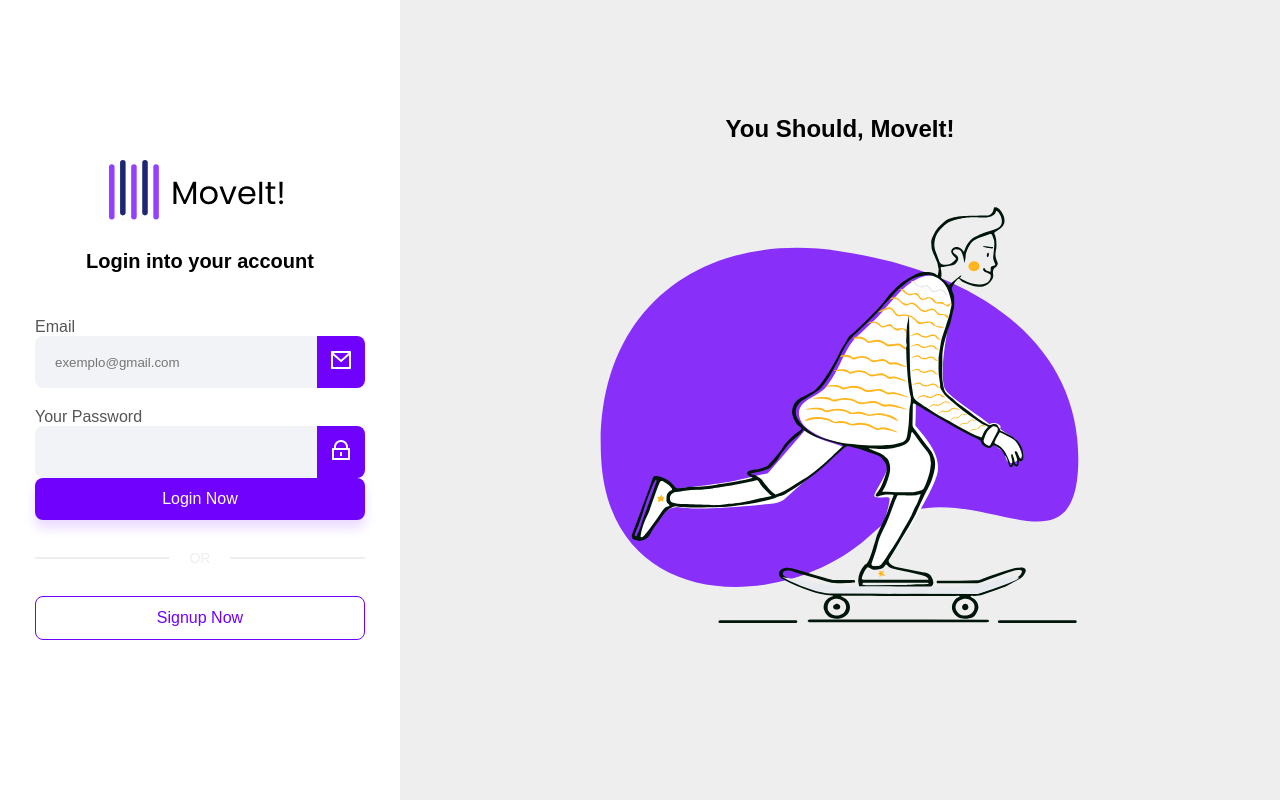
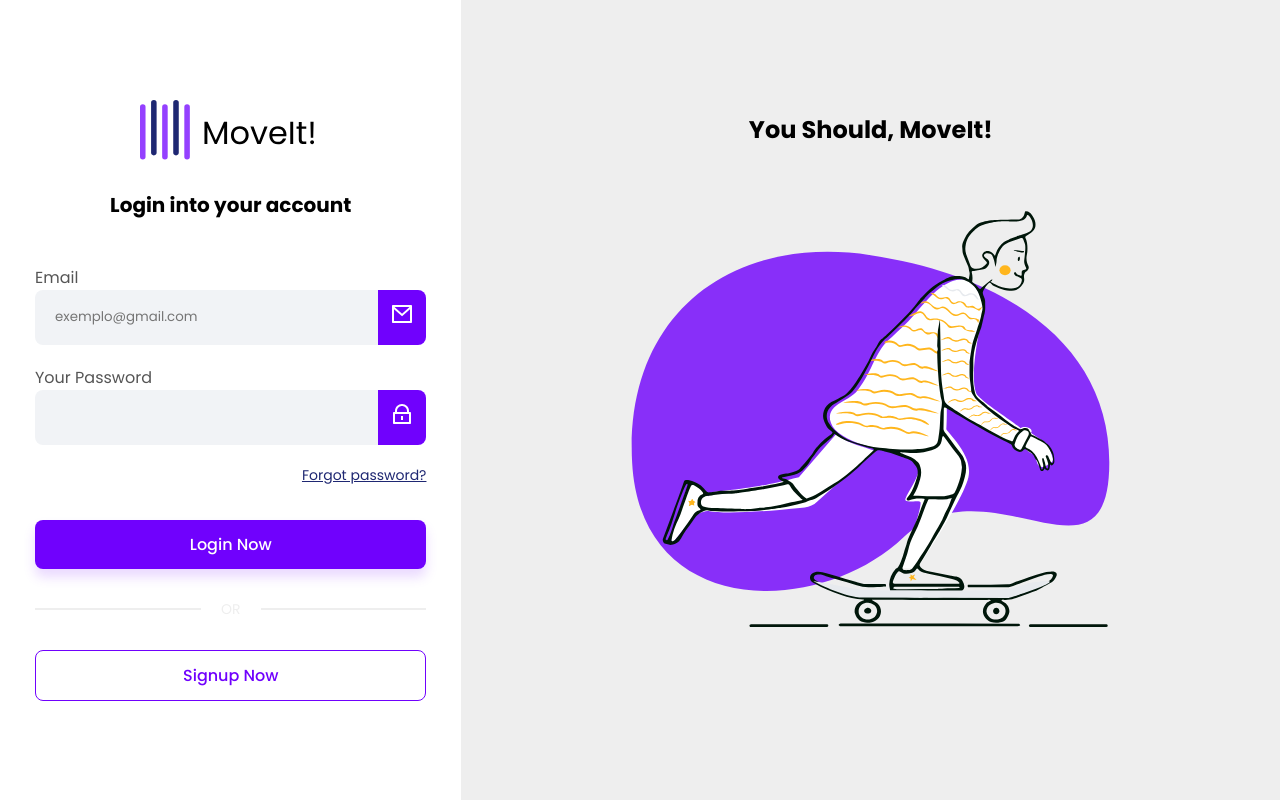
Before and after one commit to Felps3296/login-page-Angular-SpringBoot-FrontEnd, an Angular app: page /login in a window 1280 px wide. Built offline with nearby package versions, Linux system fonts and the light colour scheme.

Commit message:
Finalizando tela de login

```diff
--- a/src/app/pages/login/login.component.html
+++ b/src/app/pages/login/login.component.html
@@ -21,5 +21,8 @@
     >
       <img src="/assets/svg/password-icon.svg"/>
     </app-primary-input>
+    <span>
+      Forgot password?
+    </span>
   </form>
 </app-default-login-layout>
--- a/src/app/pages/login/login.component.scss
+++ b/src/app/pages/login/login.component.scss
@@ -1,7 +1,16 @@
+@import "../../../styles/variables.scss";
 
 form{
   width: 100%;
   display: flex;
   flex-direction: column;
   gap: 20px;
+  margin-bottom: 34px;
+
+  span{
+    font-size: 14px;
+    text-decoration: underline;
+    color: $secondary-color;
+    text-align: end;
+  }
 }
--- a/src/index.html
+++ b/src/index.html
@@ -6,6 +6,9 @@
   <base href="/">
   <meta name="viewport" content="width=device-width, initial-scale=1">
   <link rel="icon" type="image/x-icon" href="favicon.ico">
+  <link rel="preconnect" href="https://fonts.googleapis.com">
+  <link rel="preconnect" href="https://fonts.gstatic.com" crossorigin>
+  <link href="https://fonts.googleapis.com/css2?family=Poppins:ital,wght@0,100;0,200;0,300;0,400;0,500;0,600;0,700;0,800;0,900;1,100;1,200;1,300;1,400;1,500;1,600;1,700;1,800;1,900&display=swap" rel="stylesheet">
 </head>
 <body>
   <app-root></app-root>
```
